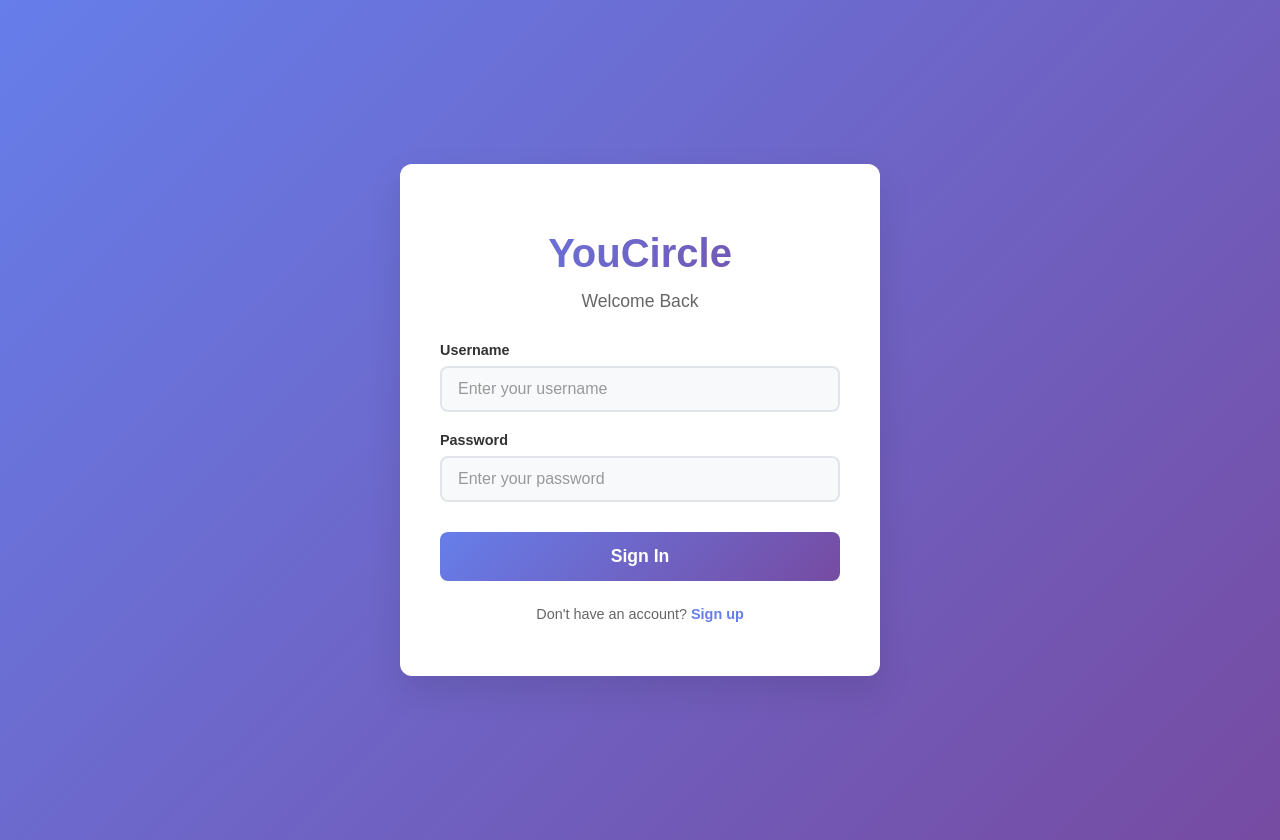
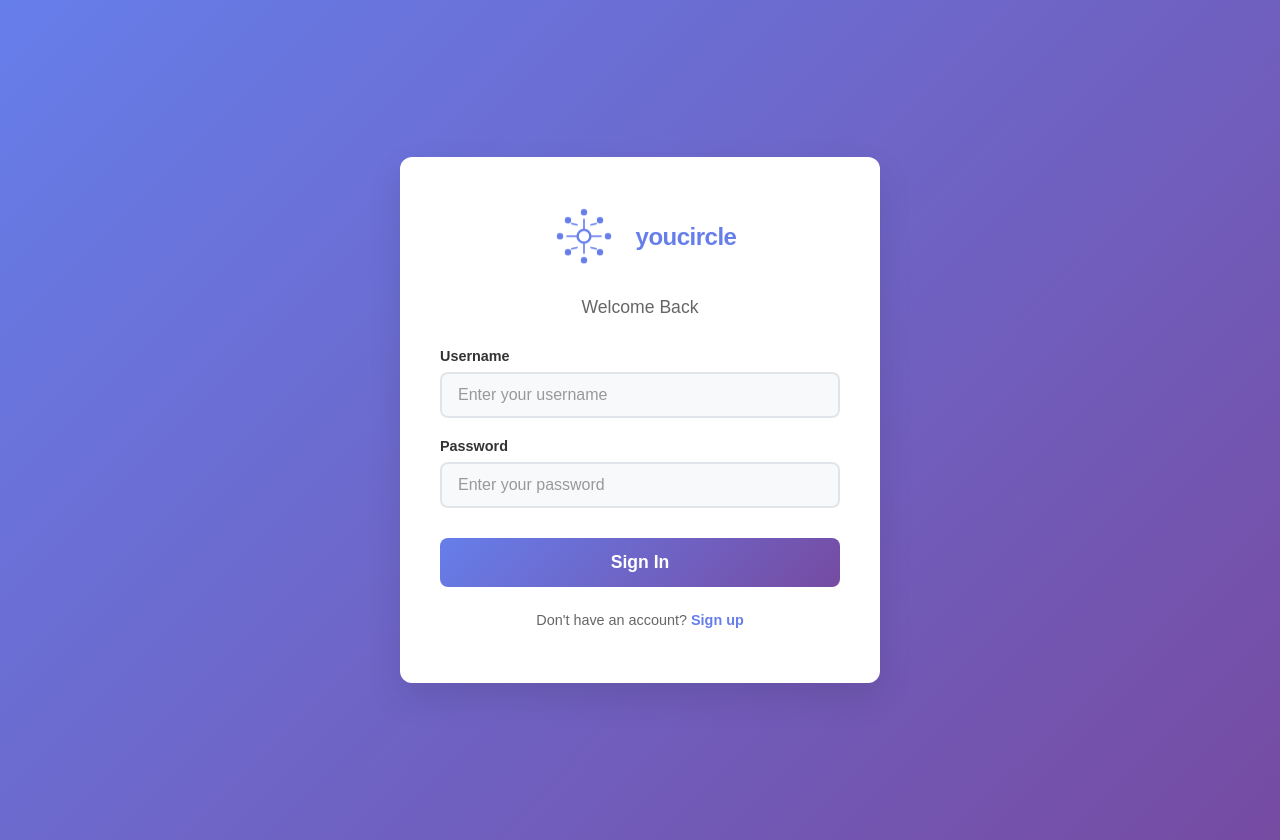
Before and after one commit to sakshambansal03/YouCircle, a React (Create React App) app: page / in a window 1280 px wide. Built offline with nearby package versions, Linux system fonts and the light colour scheme.

Commit message:
Add YouCircle logo to login page
- Create YouCircleLogo component with SVG network design
- Add animated logo with floating effect and hover interactions
- Integrate logo into login screen and signup dialog
- Style logo to match app's color scheme and branding

```diff
--- /dev/null
+++ b/src/components/YouCircleLogo.css
@@ -0,0 +1,44 @@
+.logo-container {
+  display: flex;
+  align-items: center;
+  gap: 12px;
+  justify-content: center;
+}
+
+.logo-symbol {
+  flex-shrink: 0;
+}
+
+.logo-text {
+  font-family: 'Arial', sans-serif;
+  font-size: 1.5rem;
+  font-weight: bold;
+  color: #667eea;
+  letter-spacing: -0.5px;
+}
+
+/* Animation for the logo */
+.logo-symbol {
+  animation: logoFloat 3s ease-in-out infinite;
+}
+
+@keyframes logoFloat {
+  0%, 100% {
+    transform: translateY(0px);
+  }
+  50% {
+    transform: translateY(-3px);
+  }
+}
+
+/* Hover effect */
+.logo-container:hover .logo-symbol {
+  animation-play-state: paused;
+  transform: scale(1.05);
+  transition: transform 0.3s ease;
+}
+
+.logo-container:hover .logo-text {
+  color: #764ba2;
+  transition: color 0.3s ease;
+}
--- /dev/null
+++ b/src/components/YouCircleLogo.js
@@ -0,0 +1,65 @@
+import React from 'react';
+import './YouCircleLogo.css';
+
+const YouCircleLogo = ({ size = 60, showText = true, className = '' }) => {
+  return (
+    <div className={`logo-container ${className}`}>
+      <svg
+        width={size}
+        height={size}
+        viewBox="0 0 100 100"
+        className="logo-symbol"
+        xmlns="http://www.w3.org/2000/svg"
+      >
+        {/* Central circle */}
+        <circle
+          cx="50"
+          cy="50"
+          r="8"
+          fill="none"
+          stroke="#667eea"
+          strokeWidth="3"
+        />
+
+        {/* Outer nodes and connections */}
+        {/* Top node */}
+        <circle cx="50" cy="20" r="4" fill="#667eea" />
+        <path d="M 50 28 L 50 42" stroke="#667eea" strokeWidth="2" fill="none" />
+
+        {/* Top-right node */}
+        <circle cx="70" cy="30" r="4" fill="#667eea" />
+        <path d="M 58 36 L 66 34" stroke="#667eea" strokeWidth="2" fill="none" />
+
+        {/* Right node */}
+        <circle cx="80" cy="50" r="4" fill="#667eea" />
+        <path d="M 72 50 L 58 50" stroke="#667eea" strokeWidth="2" fill="none" />
+
+        {/* Bottom-right node */}
+        <circle cx="70" cy="70" r="4" fill="#667eea" />
+        <path d="M 66 66 L 58 64" stroke="#667eea" strokeWidth="2" fill="none" />
+
+        {/* Bottom node */}
+        <circle cx="50" cy="80" r="4" fill="#667eea" />
+        <path d="M 50 72 L 50 58" stroke="#667eea" strokeWidth="2" fill="none" />
+
+        {/* Bottom-left node */}
+        <circle cx="30" cy="70" r="4" fill="#667eea" />
+        <path d="M 34 66 L 42 64" stroke="#667eea" strokeWidth="2" fill="none" />
+
+        {/* Left node */}
+        <circle cx="20" cy="50" r="4" fill="#667eea" />
+        <path d="M 28 50 L 42 50" stroke="#667eea" strokeWidth="2" fill="none" />
+
+        {/* Top-left node */}
+        <circle cx="30" cy="30" r="4" fill="#667eea" />
+        <path d="M 34 34 L 42 36" stroke="#667eea" strokeWidth="2" fill="none" />
+      </svg>
+
+      {showText && (
+        <span className="logo-text">youcircle</span>
+      )}
+    </div>
+  );
+};
+
+export default YouCircleLogo;
--- a/src/components/screens/LoginScreen.css
+++ b/src/components/screens/LoginScreen.css
@@ -18,15 +18,10 @@
     text-align: center;
   }
 
-  .login-title {
-    color: #333;
-    font-size: 2.5rem;
-    font-weight: bold;
-    margin-bottom: 10px;
-    background: linear-gradient(135deg, #667eea 0%, #764ba2 100%);
-    -webkit-background-clip: text;
-    -webkit-text-fill-color: transparent;
-    background-clip: text;
+  .logo-section {
+    margin-bottom: 20px;
+    display: flex;
+    justify-content: center;
   }
 
   .login-subtitle {
@@ -148,6 +143,12 @@
   margin-bottom: 30px;
 }
 
+.signup-logo-section {
+  display: flex;
+  justify-content: center;
+  flex: 1;
+}
+
 .signup-title {
   color: #333;
   font-size: 2rem;
--- a/src/components/screens/LoginScreen.js
+++ b/src/components/screens/LoginScreen.js
@@ -1,5 +1,6 @@
 import React, { useState } from 'react';
 import { useNavigate } from 'react-router-dom';
+import YouCircleLogo from '../YouCircleLogo';
 import './LoginScreen.css';
 
 function LoginScreen() {
@@ -40,7 +41,9 @@ function LoginScreen() {
   return (
     <div className="login-screen">
       <div className="login-box">
-        <h1 className="login-title">YouCircle</h1>
+        <div className="logo-section">
+          <YouCircleLogo size={80} showText={true} />
+        </div>
         <h2 className="login-subtitle">Welcome Back</h2>
         <form onSubmit={handleSubmit} className="login-form">
           <div className="input-group">
@@ -79,7 +82,9 @@ function LoginScreen() {
         <div className="signup-overlay">
           <div className="signup-box">
             <div className="signup-header">
-              <h1 className="signup-title">Create Account</h1>
+              <div className="signup-logo-section">
+                <YouCircleLogo size={50} showText={true} />
+              </div>
               <button className="close-btn" onClick={() => setShowSignup(false)}>×</button>
             </div>
             <form onSubmit={handleSignupSubmit} className="signup-form">
```
